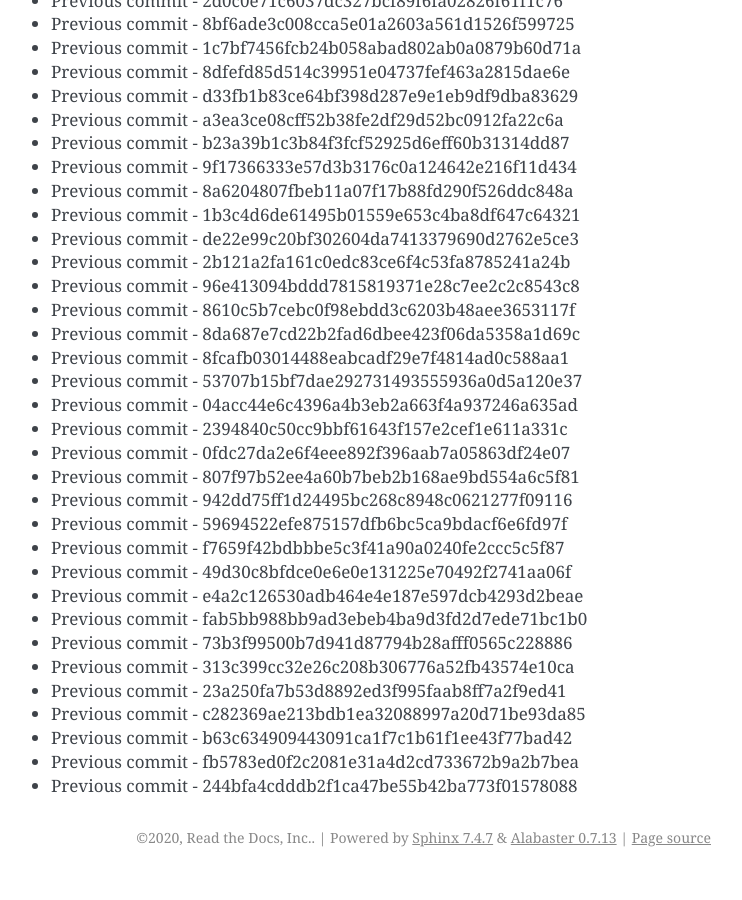
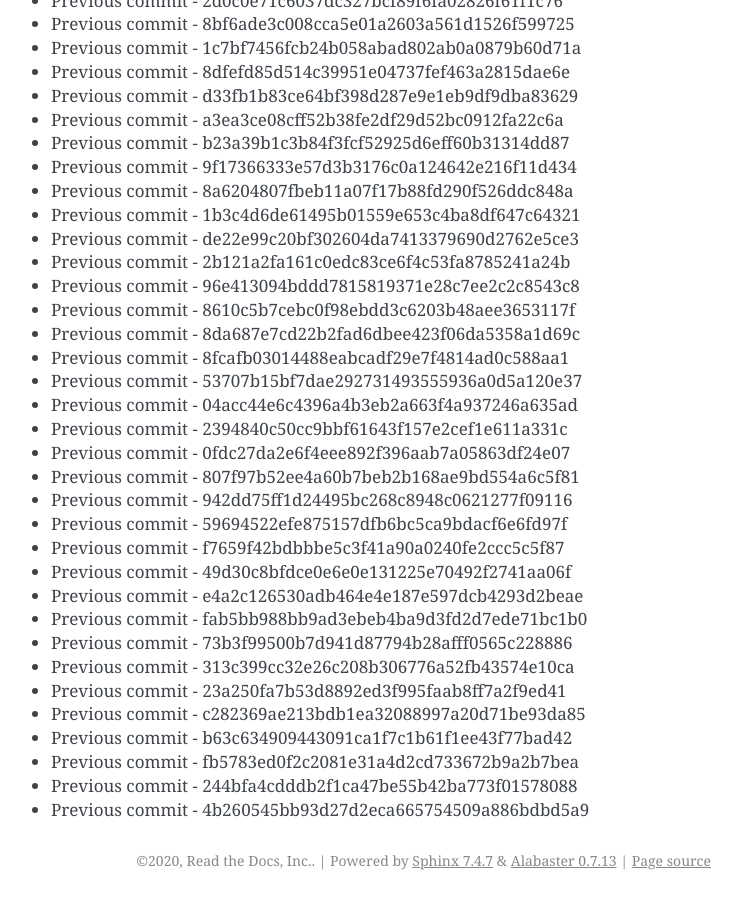
Before and after one commit to readthedocs/rtd-git-stresstest, a Sphinx documentation site: the page built from docs/updates.rst, in a window 1280 px wide and 900 px high, scrolled down 17051 px. Shown: the whole window, without its empty margins (399-1141 px from the left). Built offline with Sphinx 7.4.7, drawn with Linux system fonts in a browser that asks for light colours; before the commit the page ends 17928 px from its top, so only the background shows below that.

Commit message:
Generating commit from previous: 4b260545bb93d27d2eca665754509a886bdbd5a9

```diff
--- a/docs/updates.rst
+++ b/docs/updates.rst
@@ -748,3 +748,4 @@ It can be tested for any performance characteristics.
 * Previous commit - b63c634909443091ca1f7c1b61f1ee43f77bad42
 * Previous commit - fb5783ed0f2c2081e31a4d2cd733672b9a2b7bea
 * Previous commit - 244bfa4cdddb2f1ca47be55b42ba773f01578088
+* Previous commit - 4b260545bb93d27d2eca665754509a886bdbd5a9
```
